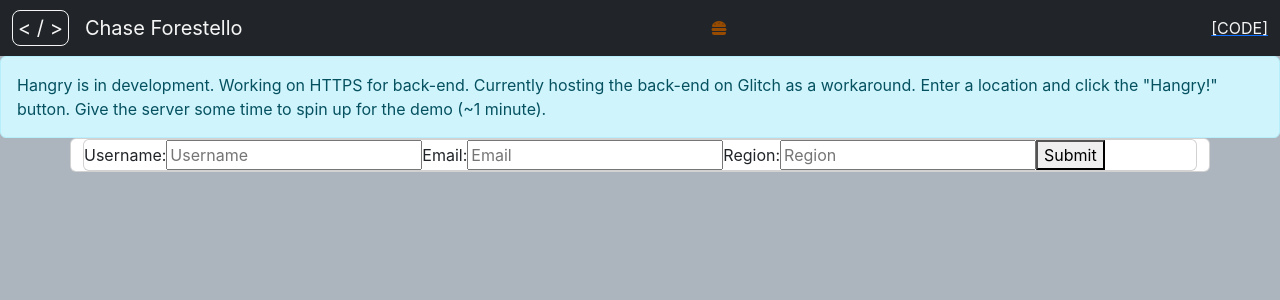
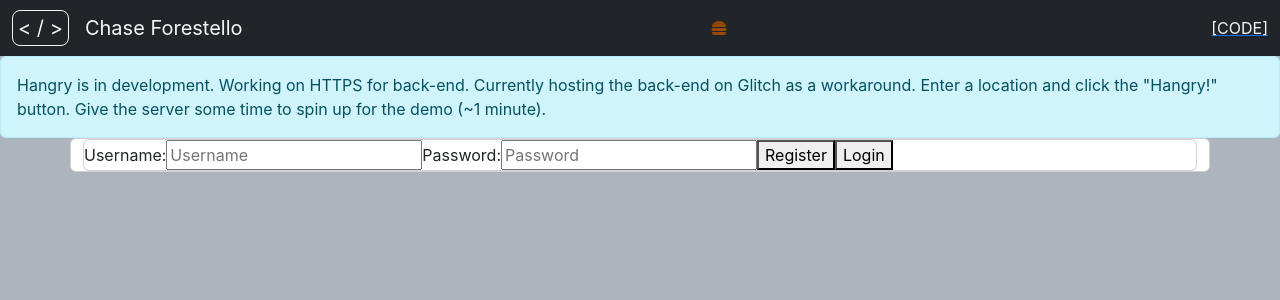
Before and after one commit to HangryDevelopment/HangryFrontend, a React (Create React App) app: page /login in a window 1280 px wide. Shown: the top 300 px of the page. Built offline with nearby package versions, Linux system fonts and the light colour scheme.

Commit message:
working on login

```diff
--- a/src/components/LoginPage/LoginPage.js
+++ b/src/components/LoginPage/LoginPage.js
@@ -1,21 +1,27 @@
 import React from "react";
 import "./LoginPage.scss";
-import { USER_API_BASE_URL_LOCAL, USER_API_BASE_URL_GLITCH } from "../../public_constants";
+import {
+  USER_API_BASE_URL_LOCAL,
+  USER_API_BASE_URL_GLITCH,
+} from "../../public_constants";
 
 const LoginPage = () => {
+  const handleLogin = (event) => {
+    event.preventDefault();
+  };
   const handleSubmit = (event) => {
     event.preventDefault();
     let username = document.querySelector(".username-input").value;
-    let email = document.querySelector(".email-input").value;
-    let region = document.querySelector(".region-input").value;
-
-    console.log(username, email, region);
+    let password = document.querySelector(".password-input").value;
+    if (username.length === 0 || password.length === 0) {
+      alert("Username and password cannot be blank!");
+      return;
+    } else {
+      console.log(username, password);
 
       let newUser = {
         userName: username,
-      email: email,
-      region: region,
-      blocked: false,
+        password: password,
       };
       let request = {
         method: "POST",
@@ -31,11 +37,12 @@ const LoginPage = () => {
           alert("Success!");
         }
       });
+    }
   };
   return (
     <div className="card container login-page-cont">
       <div className="login-test-cont card">
-        <form onSubmit={handleSubmit}>
+        <form>
           <label htmlFor="username">Username:</label>
           <input
             className="username-input"
@@ -43,22 +50,26 @@ const LoginPage = () => {
             name="username"
             placeholder="Username"
           />
-          <label htmlFor="email">Email:</label>
+          <label htmlFor="password">Password:</label>
           <input
-            className="email-input"
-            type="text"
-            name="email"
-            placeholder="Email"
+            className="password-input"
+            type="password"
+            name="password"
+            placeholder="Password"
           />
-          <label htmlFor="region">Region:</label>
-          <input
-            className="region-input"
-            type="text"
-            name="region"
-            placeholder="Region"
-          />
-          <button className="user-submit-btn" type="submit">
-            Submit
+          <button
+            className="user-submit-btn"
+            type="submit"
+            onClick={handleSubmit}
+          >
+            Register
+          </button>
+          <button
+            className="user-submit-btn"
+            type="submit"
+            onClick={handleLogin}
+          >
+            Login
           </button>
         </form>
       </div>
```
Also changed, not shown: src/components/utils/APIUtils.js (added, +34 -0 lines). Lines whose indentation alone changed are shown as unchanged.
